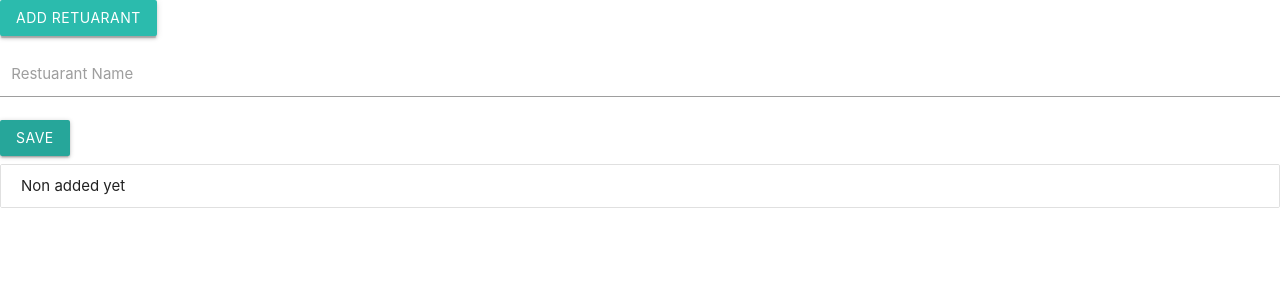
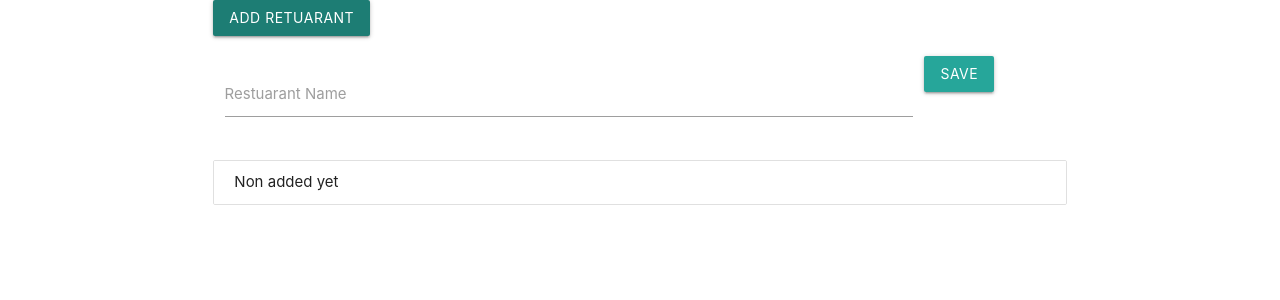
Before and after one commit to hareendras/TddReact, a React (Vite) app: page / in a window 1280 px wide. Both pictures are taken after a click on the button "ADD RETUARANT". Shown: the top 300 px of the page. Built offline with nearby package versions, Linux system fonts and the light colour scheme.

Commit message:
layouts added

```diff
--- a/src/App.js
+++ b/src/App.js
@@ -1,12 +1,17 @@
 import React from "react";
 import ResturantListPage from "./ResturantListPage";
+import { Col, Row } from "react-materialize";
 
 export default class App extends React.Component {
   state = { name: "viewers" };
   render() {
     return (
       <div>
-        <ResturantListPage />
+        <Row>
+          <Col s={12} m={10} l={8} offset="m1 l2">
+            <ResturantListPage />
+          </Col>
+        </Row>
       </div>
     );
   }
--- a/src/NewRestuarantForm.js
+++ b/src/NewRestuarantForm.js
@@ -1,5 +1,5 @@
 import React, { Component } from "react";
-import { Button, TextInput } from "react-materialize";
+import { Button, TextInput, Row, Col } from "react-materialize";
 
 export default class NewRestuarantForm extends React.Component {
   state = { inputText: "" };
@@ -17,12 +17,21 @@
     return (
       <div>
         <TextInput
+          s={12}
+          m={8}
+          l={10}
           label="Restuarant Name"
           value={inputText}
           onChange={this.handleTextChange}
           data-test="newRetuarantName"
         />
-        <Button data-test="saveNewRestuarantButton" onClick={this.handleSave}>
+        <Button
+          s={12}
+          m={4}
+          l={2}
+          data-test="saveNewRestuarantButton"
+          onClick={this.handleSave}
+        >
           Save
         </Button>
       </div>
--- a/src/ResturantListPage.js
+++ b/src/ResturantListPage.js
@@ -1,7 +1,7 @@
 import React from "react";
 import NewRestuarantForm from "./NewRestuarantForm";
 import ResturantList from "./ResturantList";
-import { Button } from "react-materialize";
+import { Button, Col, Row } from "react-materialize";
 
 export default class ResturantListPage extends React.Component {
   state = { restuarantNames: [], showNewResturantForm: false };
@@ -19,16 +19,22 @@
     const { restuarantNames, showNewResturantForm } = this.state;
     return (
       <div>
+        <Row>
           <Button
             data-test="addRestuarantButton"
             onClick={this.handleShowNewResturantForm}
           >
             Add Retuarant
           </Button>
+        </Row>
+        <Row>
           {showNewResturantForm ? (
             <NewRestuarantForm onSave={this.handleAddReturant} />
           ) : null}
+        </Row>
+        <Row>
           <ResturantList restuarants={restuarantNames} />
+        </Row>
       </div>
     );
   }
```
Also changed, not shown: 1 other file (tests, documents, lock files or other folders). Lines whose indentation alone changed are shown as unchanged.
